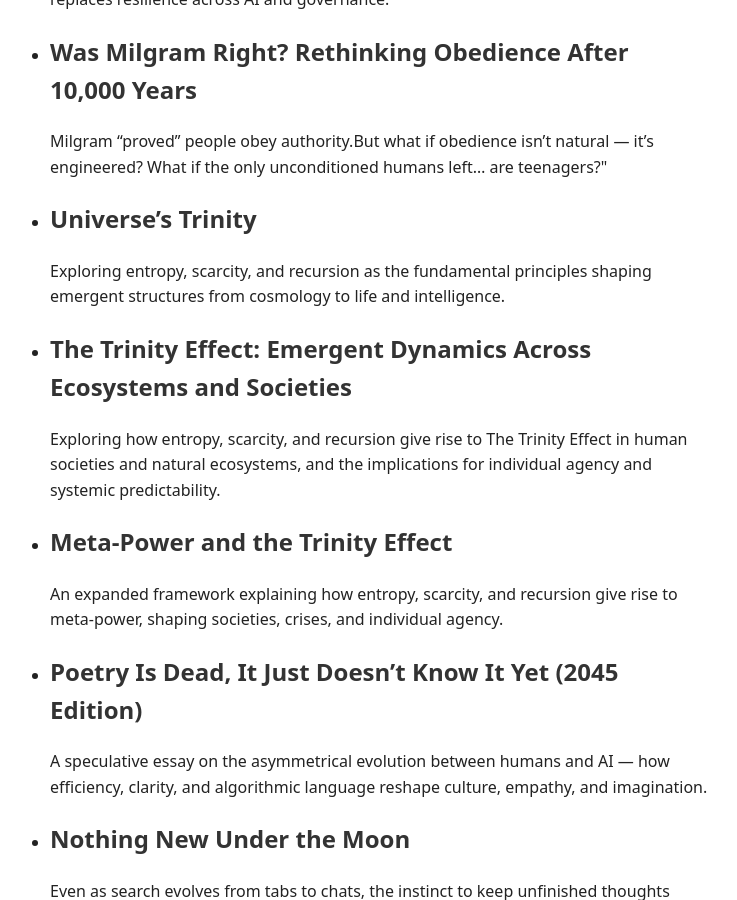
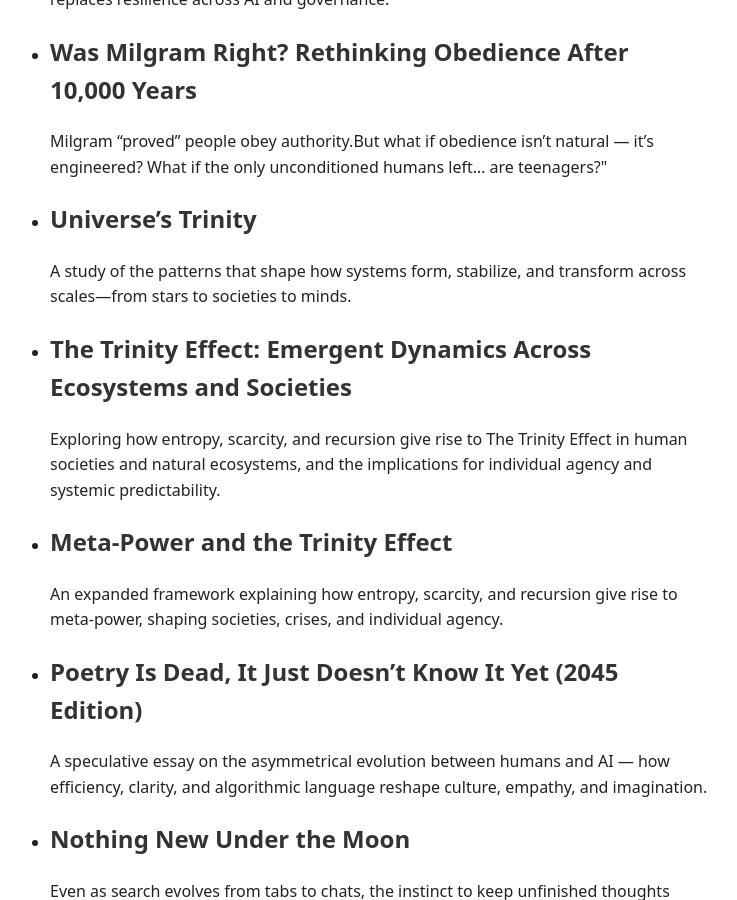
Before and after one commit to archive-of-now/archive-of-now.github.io, a Jekyll site: the page built from index.md, in a window 1280 px wide and 900 px high, scrolled down 405 px. Shown: the whole window, without its empty margins (280-1017 px from the left). Built offline with Jekyll 4.4.1, drawn with Linux system fonts in a browser that asks for light colours.

Commit message:
New excerpt for index page

```diff
--- a/_essays/trinity/universes-trinity.md
+++ b/_essays/trinity/universes-trinity.md
@@ -1,8 +1,8 @@
 ---
 title: "Universe’s Trinity"
 excerpt: >
-  Exploring entropy, scarcity, and recursion as the fundamental principles
-  shaping emergent structures from cosmology to life and intelligence.
+  A study of the patterns that shape how systems form, stabilize,
+  and transform across scales—from stars to societies to minds.
 ---
 
 *A minimal grammar for how systems keep themselves alive.*
```
